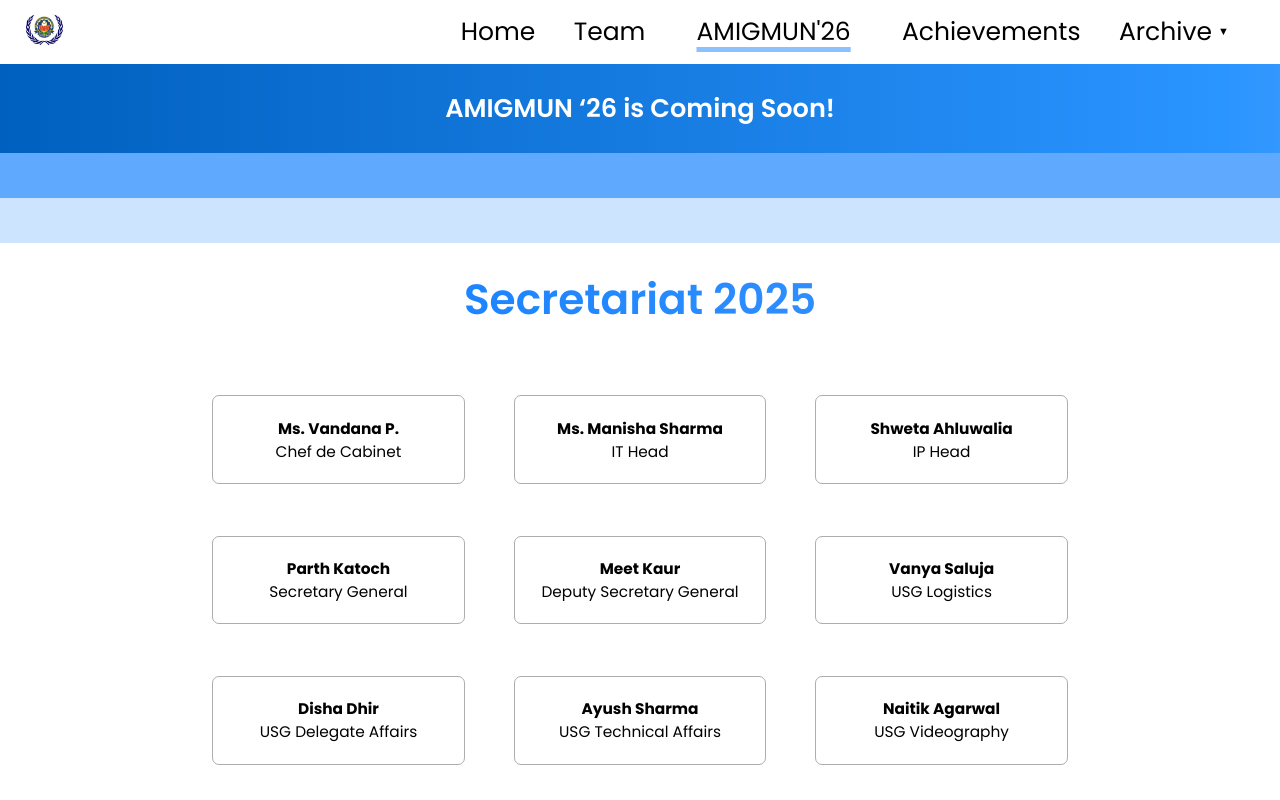
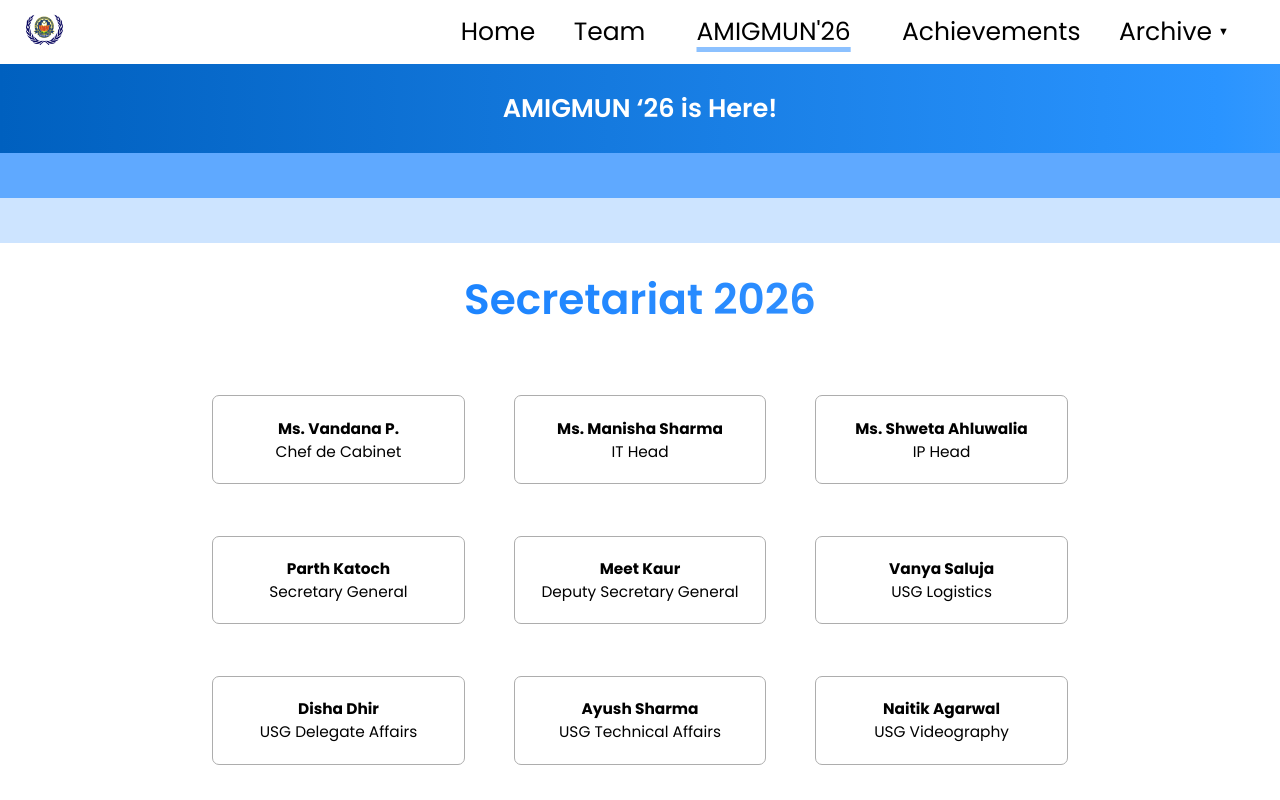
Before and after one commit to NotIshi28/MunSociety, a React (Vite) app: page /AMIGMUN in a window 1280 px wide. Shown: the top 800 px of the page. Built offline with nearby package versions, Linux system fonts and the light colour scheme.

Commit message:
chore: update sec

```diff
--- a/src/Amigmun.jsx
+++ b/src/Amigmun.jsx
@@ -39,7 +39,7 @@ const Amigmun = () => {
     return (
         <>
             <Navbar activeTab={activeTab} setActiveTab={setActiveTab} />
-            <div className='amigHead'>AMIGMUN ‘26 is Coming Soon!</div>
+            <div className='amigHead'>AMIGMUN ‘26 is Here!</div>
             <div className="lineGrp">
                 <div className="l1"></div>
                 <div className="l2"></div>
@@ -61,7 +61,7 @@ const Amigmun = () => {
             </div>  */}
 
 
-            <h1 className='sec'>Secretariat 2025</h1>
+            <h1 className='sec'>Secretariat 2026</h1>
 
             <div className="sec-grp">
               <div className="sec-cards">
@@ -73,7 +73,7 @@ const Amigmun = () => {
                   <span>IT Head</span>
               </div>
               <div className="sec-cards">
-                  <b>Shweta Ahluwalia</b>
+                  <b>Ms. Shweta Ahluwalia</b>
                   <span>IP Head</span>
               </div>
               <div className="sec-cards">
```
